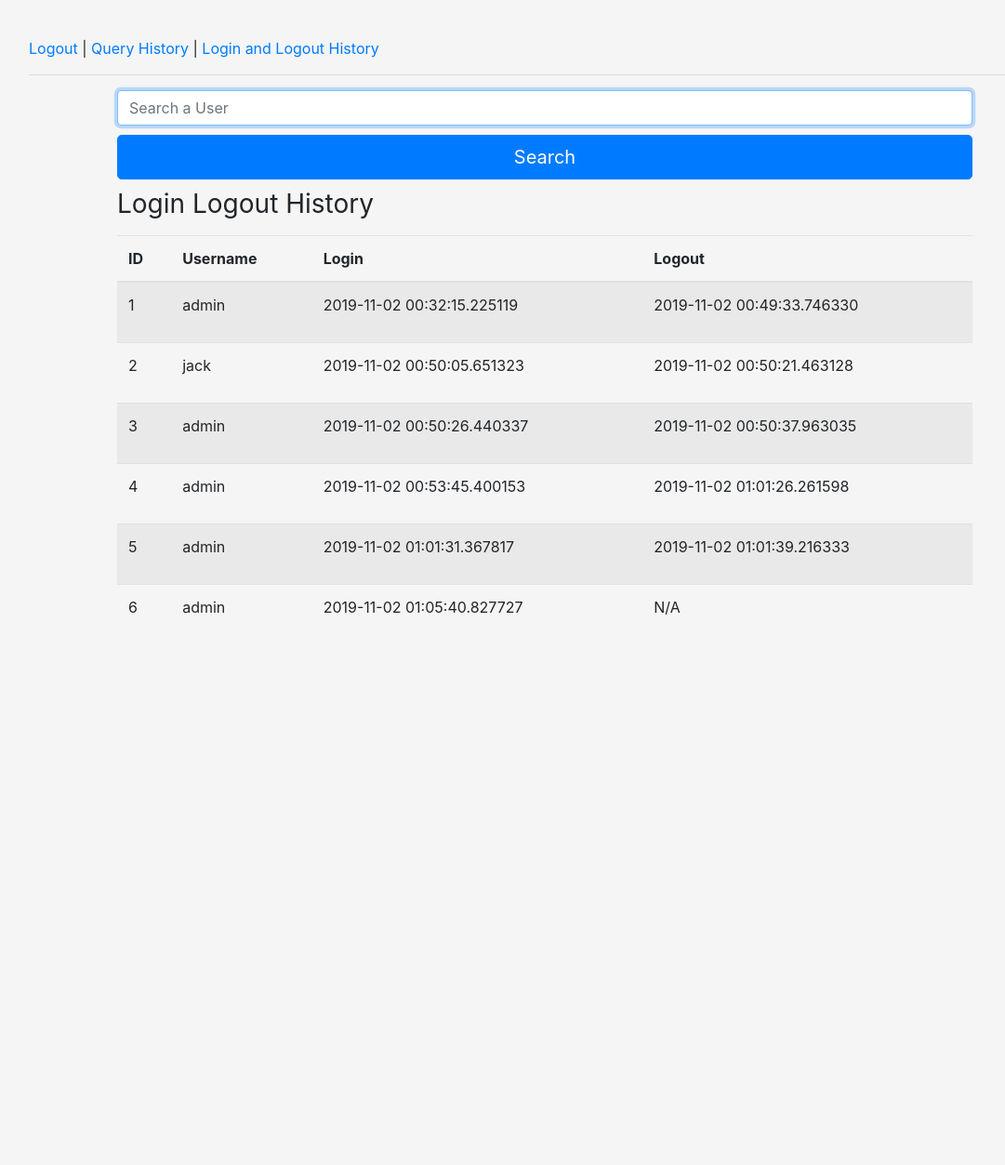
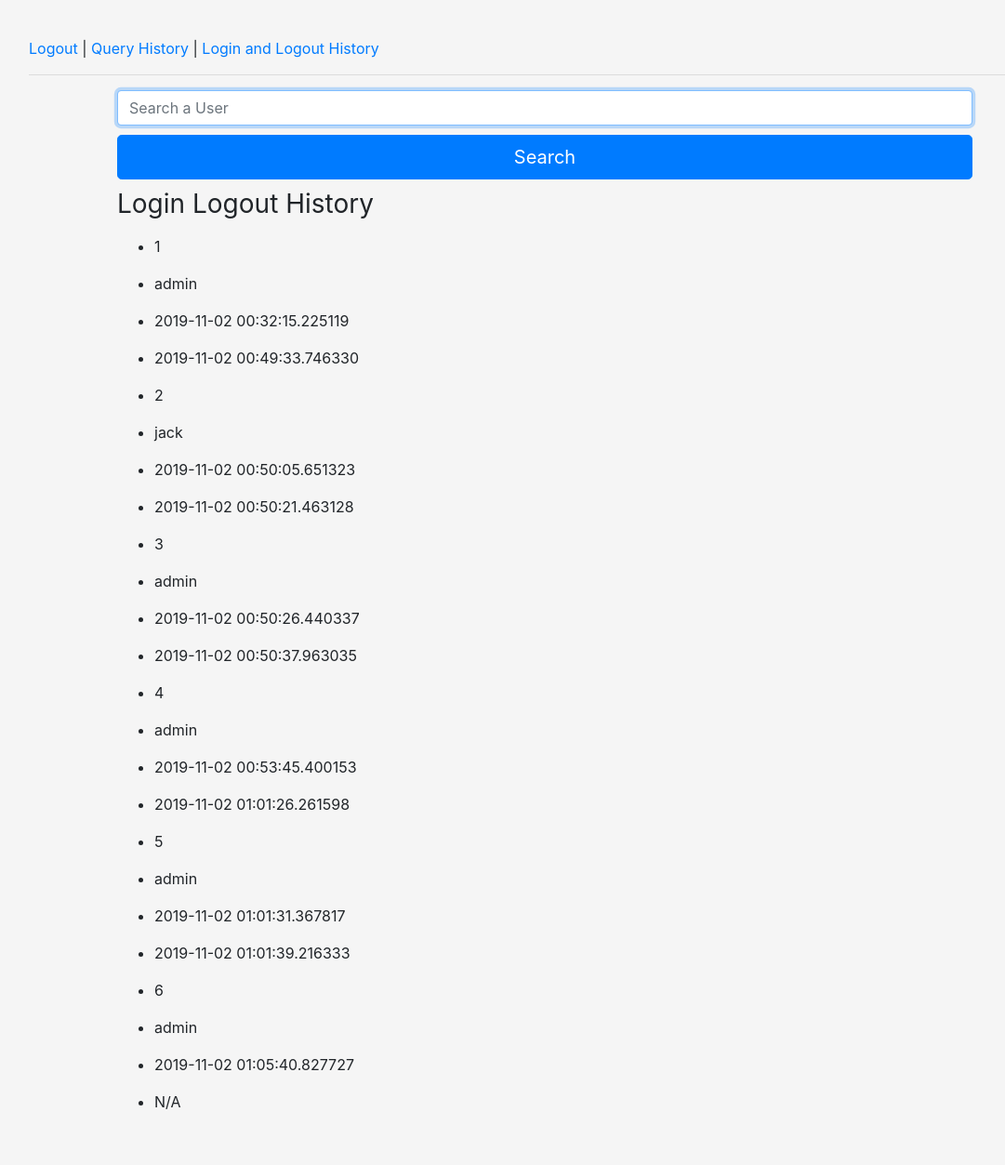
Before and after one commit to CeciliaCY/AppSecDB, a Flask app: page /login_history in a window 1280 px wide. Shown: the whole page at 93% size, without its empty margins (54-1135 px from the left). Before the commit the page ends 661 px from the top, so only its background shows below. Run offline with Flask 2, Linux system fonts and the light colour scheme; a user stored in the database is signed in; data comes from the database, SQL or seed files in the repository; both versions use the stored data as it was after the commit; some libraries are stand-ins or nearby versions.

Commit message:
Remove all tablers

```diff
--- a/templates/login_history.html
+++ b/templates/login_history.html
@@ -21,29 +21,17 @@ Text to check
 
                 <h1 class="h3 mb-3 font-weight-normal">Login Logout History</h1>
                 <input type="hidden" name="csrf_token" value="{{ csrf_token() }}">
-                <table class="table table-striped">
-                    <thead>
-                    <tr>
-                        <th>ID </th>
-                        <th>Username</th>
-                        <th>Login</th>
-                        <th>Logout</th>
 
-                    </tr>
-                </thead>
-                <tbody>
                 {% for query in queries %}
-                    <tr>
-                    <td><p id=login{{query.logid}}>{{ query.logid }}</p></td>
-                    <td>{{ query.username }}</td>
-                    <td><p id=login{{query.logid}}_time>{{ query.loginTime }}</p></td>
-                    <td><p id=logout{{query.logid}}_time>{{ query.logoutTime if (query.logoutTime) else 'N/A'}}</p></td>
+                    <ul>
+                        <li><p id=login{{query.logid}}>{{ query.logid }}</p></li>
+                        <li><p>{{ query.username }}</p></li>
+                    <li><p id=login{{query.logid}}_time>{{ query.loginTime }}</p></li>
+                    <li><p id=logout{{query.logid}}_time>{{ query.logoutTime if (query.logoutTime) else 'N/A'}}</p></li>
+                    </ul>
 
-                    </tr>
                 {% endfor %}
-                </tbody>
-               </table>
-            </form>
+
         </div>
         <div class="col-1"></div>
     </div>
```
Also changed, not shown: templates/queryhistory.html (+4 -19 lines), spellcheck.db.
